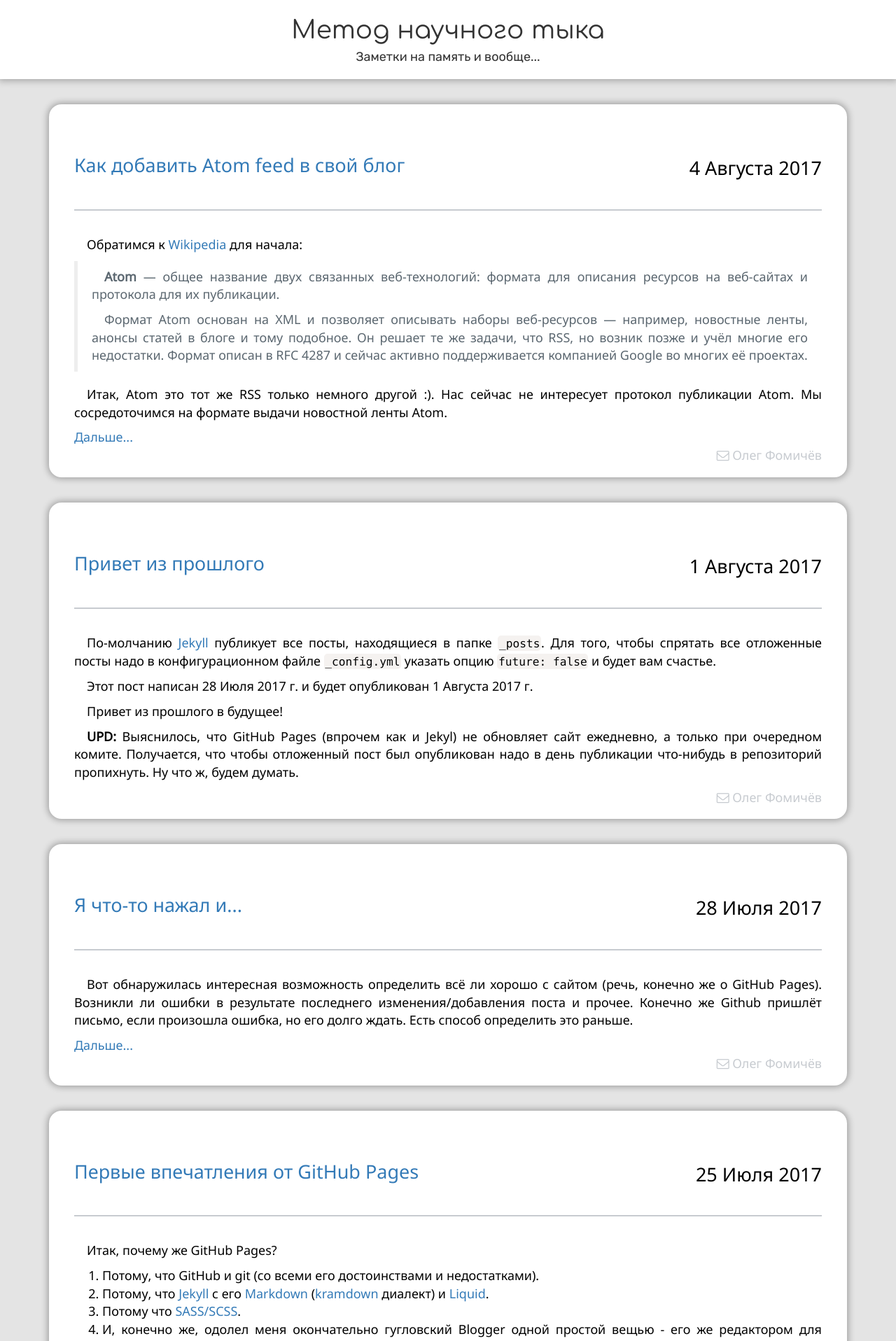
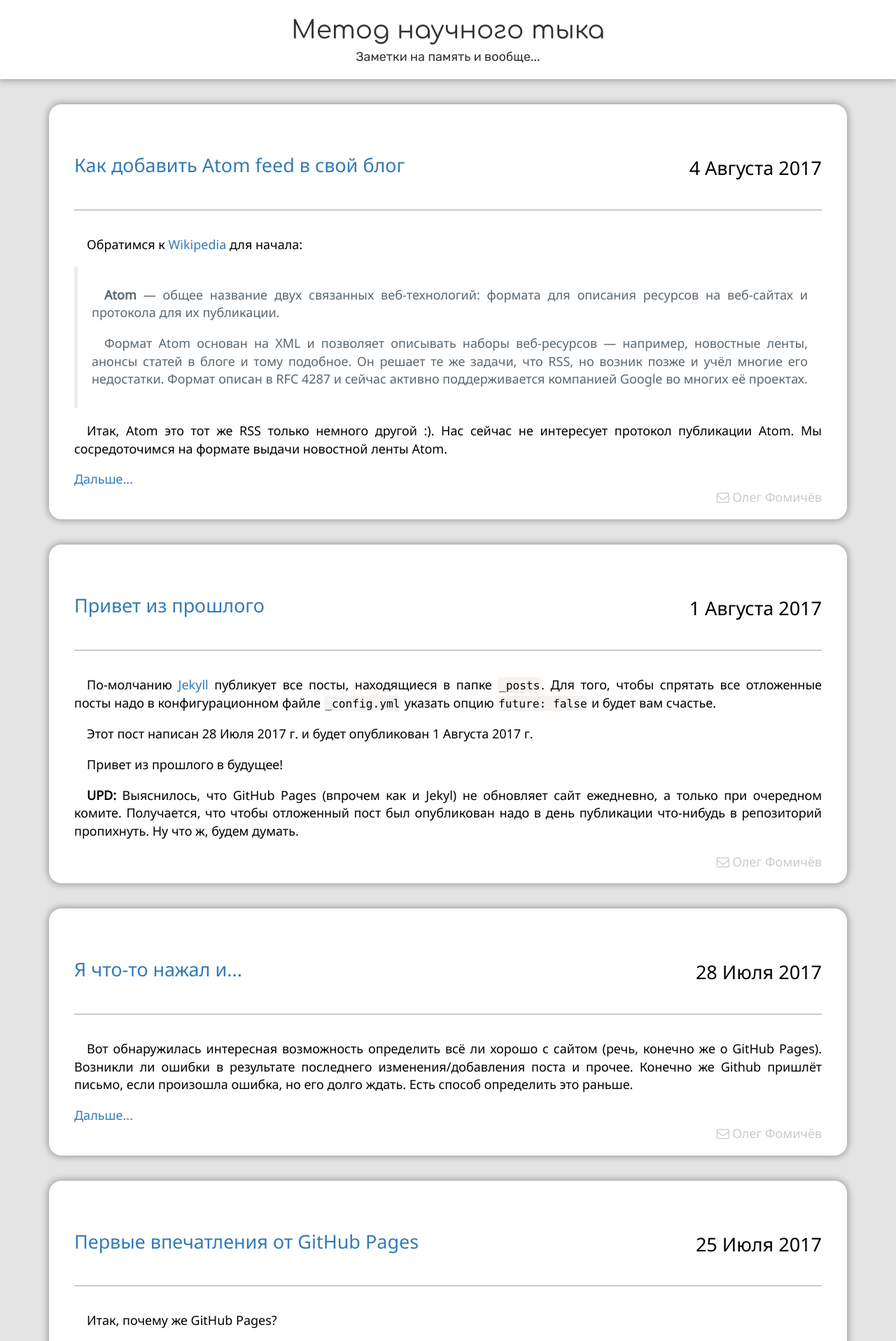
Before and after one commit to fomich0ff/fomich0ff.github.io, a Jekyll site: the page built from index.html, in a window 1280 px wide. Shown: the top 1916 px of the page at 70% size. Built offline with Jekyll 4.4.1, drawn with Linux system fonts in a browser that asks for light colours; nearby versions of some CDN libraries; comment, search, counter and statistics services are not loaded.

Commit message:
Update post.scss

```diff
--- a/_sass/post.scss
+++ b/_sass/post.scss
@@ -1,3 +1,5 @@
+/*--- post.scss ---*/
+
 .post {
     @extend %shadow-box;
     margin: 2em 0em;
@@ -10,6 +12,7 @@
     background-color: $regular-background-color;
     p {
         text-indent: 1em;
+        margin: 1em 0;
     }
     .author {
         @extend %block-right;
```
